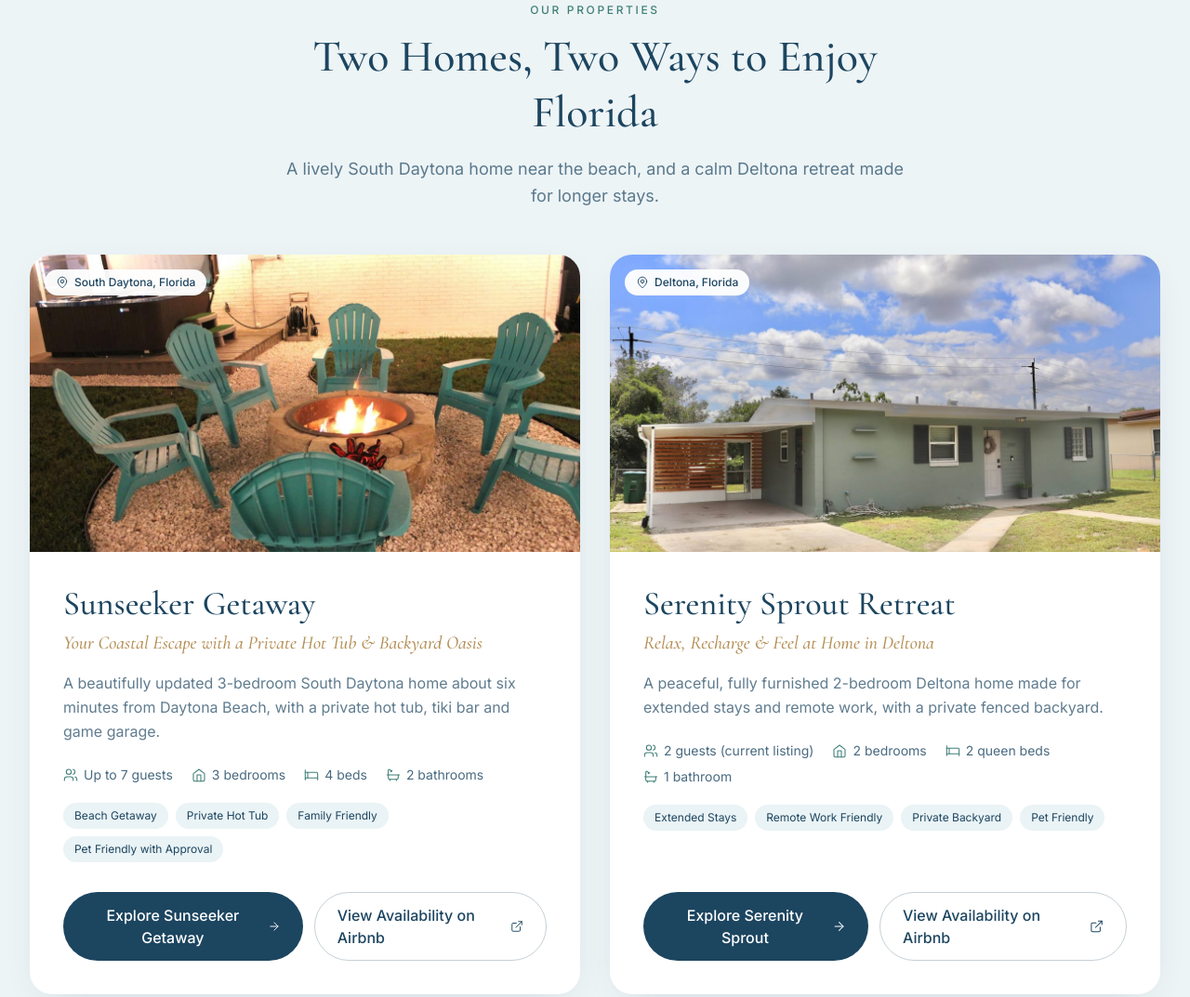
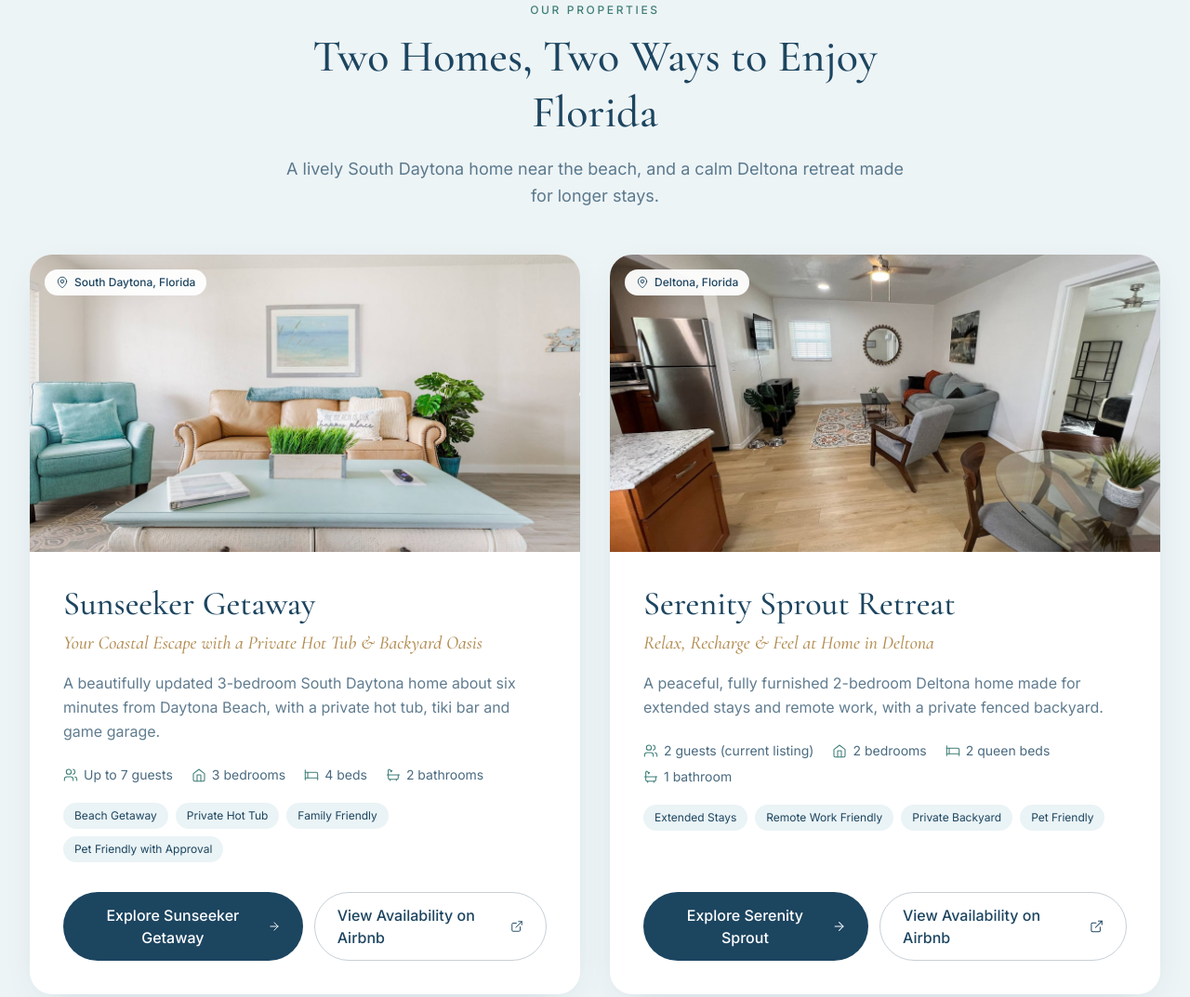
Before and after one commit to deysee413-source/ginny-florida-getaways, a plain HTML site: page index.html in a window 1280 px wide. Shown: the part 1721-2794 px from the top of the page at 93% size. Drawn offline with nearby package versions, Linux system fonts and the light colour scheme.

Commit message:
Update homepage (v4)

```diff
--- a/index.html
+++ b/index.html
@@ -94,7 +94,7 @@ const PHOTOS = {
   "sunseeker-bed-2": "img/ss-14.jpg", "sunseeker-bed-3": "img/ss-15.jpg", "sunseeker-bath": "img/ss-25.jpg", "sunseeker-hot-tub": "img/ss-35.jpg",
   "sunseeker-fire-pit": "img/ss-33.jpg", "sunseeker-tiki-bar": "img/ss-38.jpg", "sunseeker-game-garage": "img/ss-47.jpg", "sunseeker-patio": "img/ss-42.jpg",
   "serenity-exterior": "img/sp-37.jpg", "serenity-living": "img/sp-02.jpg", "serenity-kitchen": "img/sp-06.jpg", "serenity-bed-1": "img/sp-18.jpg",
-  "serenity-bed-2": "", "serenity-workspace": "img/sp-17.jpg", "serenity-bath": "", "serenity-laundry": "img/sp-35.jpg",
+  "serenity-bed-2": "img/sp-22.jpg", "serenity-workspace": "img/sp-17.jpg", "serenity-bath": "", "serenity-laundry": "img/sp-35.jpg",
   "serenity-backyard": "img/sp-31.jpg", "serenity-patio": "img/sp-32.jpg", "serenity-grill": "img/sp-30.jpg"
 };
 /* Listing photos are stored as img/ss-NN.jpg (Sunseeker) and img/sp-NN.jpg (Serenity). */
@@ -216,11 +216,11 @@ const PROPERTIES = {
       "Check-in and check-out times, quiet hours and the complete house rules are listed on Airbnb and confirmed before you book."
     ],
     gallery: [
-      ["ss-37", "Fire pit and backyard at dusk"], ["ss-02", "Bright, coastal living room"], ["ss-06", "Kitchen with island seating"],
+      ["ss-01", "Living room"], ["ss-37", "Fire pit and backyard at dusk"], ["ss-02", "Bright, coastal living room"], ["ss-06", "Kitchen with island seating"],
       ["ss-32", "Private hot tub under the string lights"], ["ss-19", "Primary bedroom with king bed"], ["ss-35", "Six-person private hot tub"],
       ["ss-33", "Fire pit seating"], ["ss-38", "Backyard tiki bar"], ["ss-41", "String-lit backyard with cornhole"],
       ["ss-36", "Fully fenced backyard"], ["ss-42", "Screened patio lounge"], ["ss-43", "Screened patio seating"],
-      ["ss-45", "Front porch"], ["ss-01", "Living room"], ["ss-03", "Living room with Roku TV"],
+      ["ss-45", "Front porch"], ["ss-03", "Living room with Roku TV"],
       ["ss-05", "Pet-friendly home (with approval)"], ["ss-07", "Kitchen and coffee station"], ["ss-09", "Kitchen and dining area"],
       ["ss-11", "Dining table for the whole group"], ["ss-14", "Bedroom 2 with queen bed"], ["ss-13", "Bedroom 2"],
       ["ss-15", "Bedroom 3 with full and twin beds"], ["ss-17", "Dedicated workspace desk"], ["ss-21", "Primary bedroom"],
@@ -283,8 +283,8 @@ const PROPERTIES = {
       "Check-in and check-out times and the complete house rules are listed on Airbnb and confirmed before you book."
     ],
     gallery: [
-      ["sp-37", "Front of Serenity Sprout Retreat"], ["sp-02", "Living and dining area"], ["sp-06", "Fully equipped kitchen"],
-      ["sp-33", "Private covered patio"], ["sp-18", "Bedroom with queen bed"], ["sp-17", "Dedicated workspace"],
+      ["sp-02", "Living and dining area"], ["sp-37", "Front of Serenity Sprout Retreat"], ["sp-06", "Fully equipped kitchen"],
+      ["sp-33", "Private covered patio"], ["sp-18", "Bedroom 1 with queen bed"], ["sp-22", "Bedroom 2 with queen bed"], ["sp-25", "Bedroom 2"], ["sp-17", "Dedicated workspace"],
       ["sp-07", "Kitchen"], ["sp-08", "Kitchen and entry"], ["sp-10", "Stove, range hood and sink"],
       ["sp-11", "Dishes and glassware"], ["sp-12", "Cookware"], ["sp-15", "Dining area"],
       ["sp-43", "Coffee station"], ["sp-32", "Covered patio seating"], ["sp-34", "Patio with gas grill"],
@@ -543,7 +543,7 @@ function Welcome() {
 function PropertyCard({ p, go, delay }) {
   return html`<${Reveal} delay=${delay} as="article" className="lift bg-white rounded-3xl overflow-hidden shadow-[0_10px_40px_-20px_rgba(28,69,96,.25)] flex flex-col">
     <button onClick=${() => go(p.slug)} className="zoom block relative" aria-label=${`${p.cta}`}>
-      <${Photo} k=${p.gallery[0][0]} alt=${`${p.name} in ${p.location}`} label=${`${p.name} · exterior`} tone=${p.tone} rounded="rounded-none" className="h-72 md:h-80 w-full" />
+      <${Photo} k=${p.gallery[0][0]} alt=${`${p.name} in ${p.location}`} label=${`${p.name} · living room`} tone=${p.tone} rounded="rounded-none" className="h-72 md:h-80 w-full" />
       <span className="absolute top-4 left-4 inline-flex items-center gap-1.5 bg-white/95 text-navy text-xs font-medium rounded-full px-3 py-1.5"><${Icon} name="pin" className="w-3.5 h-3.5" />${p.location}</span>
     </button>
     <div className="p-7 md:p-9 flex flex-col flex-1">
```
